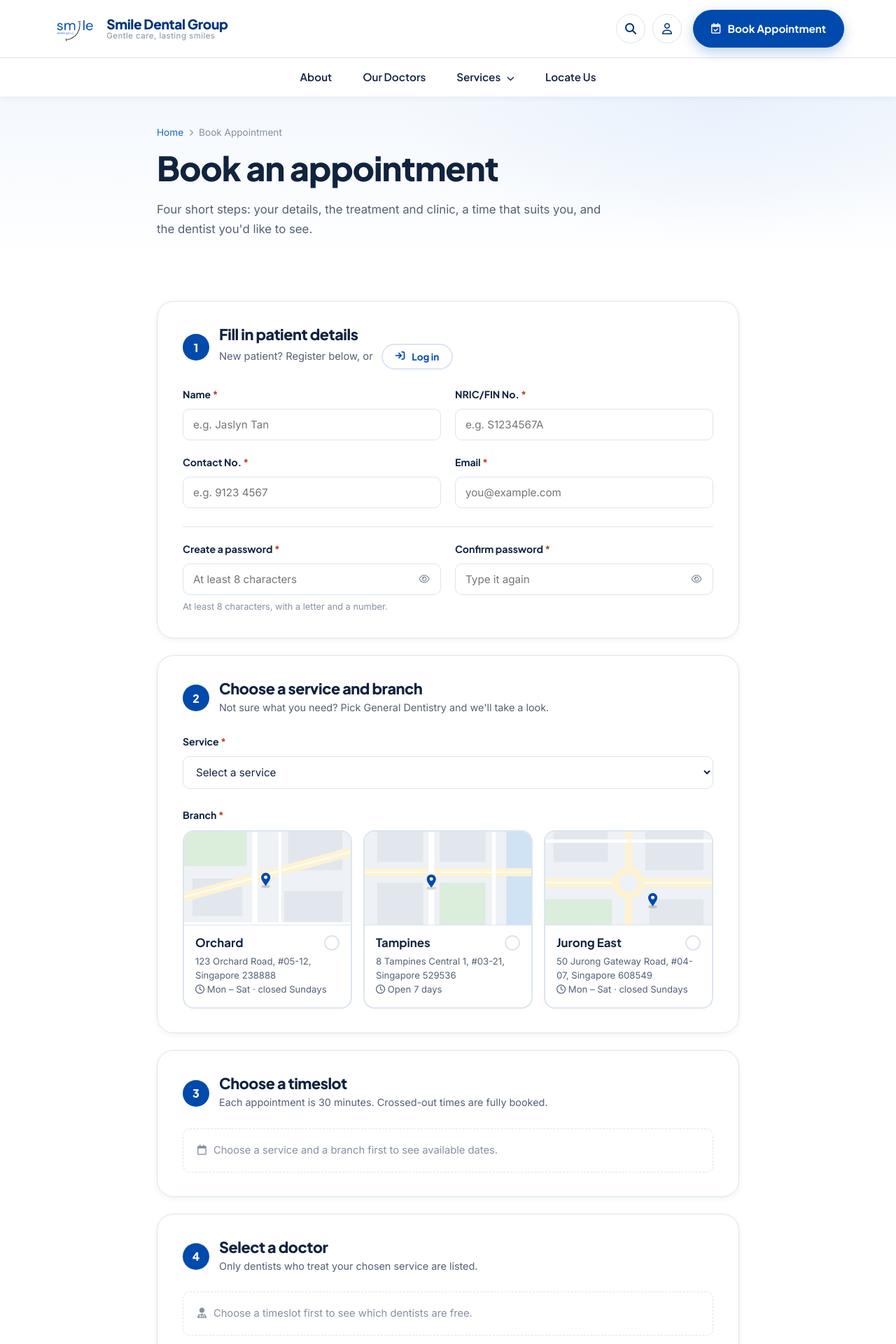
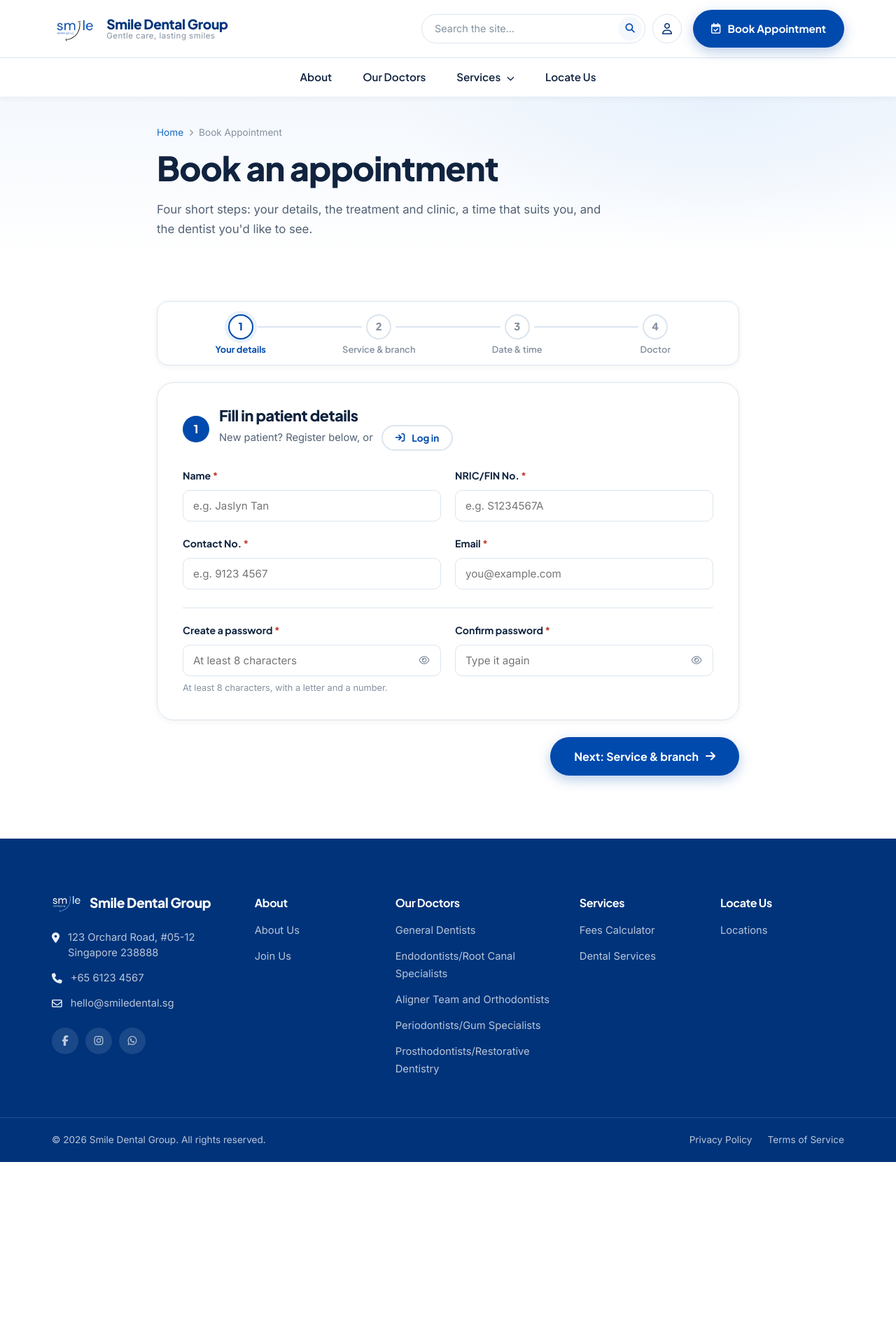
Before and after one commit to jolintohzl/ie4727-dental, a PHP site: page /appointment.html in a window 1280 px wide. Shown: the top 1920 px of the page at 70% size. After the commit the page ends 1660 px from the top, so only its background shows below. Run offline with PHP 8.4, Linux system fonts and the light colour scheme; data comes from the database, SQL or seed files in the repository; some libraries are stand-ins or nearby versions.

Commit message:
edit book appt routing + navbar

```diff
--- a/appointment.html
+++ b/appointment.html
@@ -37,9 +37,14 @@
             </a>
 
             <div class="nav-actions">
-                <button class="icon-btn" id="searchToggle" aria-label="Search">
-                    <i class="fa-solid fa-magnifying-glass"></i>
-                </button>
+                <!-- Search box (sends ?q= to search.html) -->
+                <form class="nav-search" action="search.html" method="get" role="search">
+                    <input type="search" name="q" placeholder="Search the site…"
+                           aria-label="Search the website" autocomplete="off" maxlength="80" required>
+                    <button type="submit" aria-label="Search">
+                        <i class="fa-solid fa-magnifying-glass"></i>
+                    </button>
+                </form>
 
                 <a href="dashboard.html" class="icon-btn" id="accountBtn" aria-label="My account">
                     <i class="fa-regular fa-user"></i>
@@ -63,6 +68,15 @@
     <!-- ---------- BOTTOM ROW: centered menu ---------- -->
     <nav class="nav-bottom" id="mainNav">
         <div class="container">
+            <!-- phones only: the top row has no room for the search box -->
+            <form class="nav-search nav-search-mobile" action="search.html" method="get" role="search">
+                <input type="search" name="q" placeholder="Search the site…"
+                       aria-label="Search the website" autocomplete="off" maxlength="80" required>
+                <button type="submit" aria-label="Search">
+                    <i class="fa-solid fa-magnifying-glass"></i>
+                </button>
+            </form>
+
             <ul class="nav-menu">
                 <li><a href="about-us.html">About</a></li>
 
@@ -108,7 +122,7 @@
 
 
 <!-- ==========================================================
-     2. BOOKING FORM  (one continuous page, steps 1 – 4)
+     2. BOOKING FORM  (steps 1 – 4, one "page" at a time)
      Everything inside is filled in by js/appointment.js using
      the services, branches and doctors from api/options.php.
      ========================================================== -->
@@ -117,10 +131,31 @@
 
         <div class="alert alert-error" id="bookingLoadError" role="alert" hidden></div>
 
+        <!-- Progress timeline: 1 ── 2 ── 3 ── 4
+             Only one step of the form shows at a time. js/appointment.js marks the
+             current step (is-active), finished steps (is-done) and steps that
+             can't be opened yet (is-locked). -->
+        <nav class="booking-steps" id="bookingSteps" aria-label="Booking progress">
+            <ol>
+                <li data-panel="stepDetails">
+                    <a href="#step-1"><span class="step-dot">1</span><span class="step-label">Your details</span></a>
+                </li>
+                <li data-panel="stepService">
+                    <a href="#step-2"><span class="step-dot">2</span><span class="step-label">Service &amp; branch</span></a>
+                </li>
+                <li data-panel="stepTime">
+                    <a href="#step-3"><span class="step-dot">3</span><span class="step-label">Date &amp; time</span></a>
+                </li>
+                <li data-panel="stepDoctor">
+                    <a href="#step-4"><span class="step-dot">4</span><span class="step-label">Doctor</span></a>
+                </li>
+            </ol>
+        </nav>
+
         <form id="bookingForm" novalidate>
 
             <!-- ---------- STEP 1: patient details ---------- -->
-            <div class="panel" id="stepDetails">
+            <div class="panel" id="stepDetails" data-step="1">
                 <div class="panel-head">
                     <span class="step-number">1</span>
                     <div>
@@ -199,7 +234,7 @@
 
 
             <!-- ---------- STEP 2: service + branch ---------- -->
-            <div class="panel" id="stepService">
+            <div class="panel" id="stepService" data-step="2" hidden>
                 <div class="panel-head">
                     <span class="step-number">2</span>
                     <div>
@@ -228,7 +263,7 @@
 
 
             <!-- ---------- STEP 3: date + time ---------- -->
-            <div class="panel" id="stepTime">
+            <div class="panel" id="stepTime" data-step="3" hidden>
                 <div class="panel-head">
                     <span class="step-number">3</span>
                     <div>
@@ -259,7 +294,7 @@
 
 
             <!-- ---------- STEP 4: doctor ---------- -->
-            <div class="panel" id="stepDoctor">
+            <div class="panel" id="stepDoctor" data-step="4" hidden>
                 <div class="panel-head">
                     <span class="step-number">4</span>
                     <div>
@@ -281,8 +316,8 @@
             </div>
 
 
-            <!-- ---------- SUMMARY + CONFIRM ---------- -->
-            <div class="panel" id="stepConfirm">
+            <!-- ---------- SUMMARY (shown on step 4, under the doctors) ---------- -->
+            <div class="panel" id="stepConfirm" data-step="4" hidden>
                 <div class="panel-head">
                     <span class="step-number"><i class="fa-solid fa-check"></i></span>
                     <div>
@@ -294,13 +329,23 @@
 
                 <div class="alert alert-error" id="bookingError" role="alert" hidden></div>
 
-                <button type="submit" class="btn btn-primary btn-lg btn-block" id="confirmBtn">
-                    <i class="fa-regular fa-calendar-check"></i> Confirm booking
-                </button>
                 <p class="form-note">
                     Need to change something later? You can reschedule or cancel from
                     <a href="dashboard.html">My Account</a>.
                 </p>
+            </div>
+
+            <!-- ---------- BACK / NEXT ---------- -->
+            <div class="wizard-nav">
+                <button type="button" class="btn btn-outline btn-lg" id="backBtn" hidden>
+                    <i class="fa-solid fa-arrow-left"></i> Back
+                </button>
+                <button type="button" class="btn btn-primary btn-lg" id="nextBtn">
+                    <span id="nextLabel">Next</span> <i class="fa-solid fa-arrow-right"></i>
+                </button>
+                <button type="submit" class="btn btn-primary btn-lg" id="confirmBtn" hidden>
+                    <i class="fa-regular fa-calendar-check"></i> Confirm booking
+                </button>
             </div>
 
         </form>
--- a/style.css
+++ b/style.css
@@ -1594,13 +1594,58 @@ ul { list-style: none; }
 }
 
 
-/* ---------- Navbar: search bar that drops down under the top row ---------- */
-.search-panel {
-    border-bottom: 1px solid var(--line);
+/* ---------- Navbar: search box, in line with the profile icon ---------- */
+.nav-actions {
+    flex: 1;                    /* take the free space so the search box can grow */
+    justify-content: flex-end;
+}
+
+.nav-search {
+    display: flex;
+    align-items: center;
+    flex: 1;
+    min-width: 140px;
+    max-width: 320px;
+    height: 42px;
+    padding: 0 4px 0 18px;
+    background: var(--white);
+    border: 1px solid var(--line);
+    border-radius: 999px;
+    transition: border-color .2s ease, box-shadow .2s ease;
+}
+.nav-search:hover { border-color: var(--blue-500); }
+.nav-search:focus-within {
+    border-color: var(--blue-700);
+    box-shadow: 0 0 0 3px var(--blue-100);
+}
+
+.nav-search input {
+    flex: 1;
+    min-width: 0;
+    border: 0;
+    outline: none;
+    background: transparent;
+    font: inherit;
+    font-size: .9rem;
+    color: var(--ink);
+}
+.nav-search input::placeholder { color: var(--muted); }
+
+.nav-search button {
+    flex: none;
+    width: 34px;
+    height: 34px;
+    border: 0;
+    border-radius: 50%;
     background: var(--blue-50);
-    padding: 16px 0;
-    animation: dropdown-fade .2s ease;
-}
+    color: var(--blue-700);
+    cursor: pointer;
+    transition: background .2s ease, color .2s ease;
+}
+.nav-search button:hover { background: var(--blue-700); color: var(--white); }
+
+/* second copy inside the mobile menu — hidden on bigger screens */
+.nav-search-mobile { display: none; }
 
 @keyframes dropdown-fade {
     from { opacity: 0; transform: translateY(-6px); }
@@ -1885,6 +1930,103 @@ body.modal-open { overflow: hidden; }
     margin: 6px 0 0;
 }
 
+/* Progress timeline  1 ── 2 ── 3 ── 4 */
+.booking-steps {
+    margin-bottom: 24px;
+    padding: 18px 20px 14px;
+    background: var(--white);
+    border: 1px solid var(--line);
+    border-radius: var(--radius);
+    box-shadow: var(--shadow-sm);
+}
+
+.booking-steps ol {
+    display: flex;
+    list-style: none;
+}
+
+.booking-steps li {
+    position: relative;
+    flex: 1;
+    text-align: center;
+}
+
+/* the line joining each dot to the next one */
+.booking-steps li:not(:last-child)::after {
+    content: "";
+    position: absolute;
+    top: 17px;
+    left: calc(50% + 24px);
+    right: calc(-50% + 24px);
+    height: 2px;
+    border-radius: 2px;
+    background: var(--line);
+    transition: background .3s ease;
+}
+.booking-steps li.is-done:not(:last-child)::after { background: var(--blue-700); }
+
+.booking-steps a {
+    display: inline-flex;
+    flex-direction: column;
+    align-items: center;
+    gap: 6px;
+    color: var(--muted);
+}
+
+.step-dot {
+    width: 36px;
+    height: 36px;
+    display: grid;
+    place-items: center;
+    border: 2px solid var(--line);
+    border-radius: 50%;
+    background: var(--white);
+    font-family: 'Plus Jakarta Sans', sans-serif;
+    font-weight: 800;
+    font-size: .92rem;
+    color: var(--muted);
+    transition: all .25s ease;
+}
+
+.step-label {
+    font-family: 'Plus Jakarta Sans', sans-serif;
+    font-size: .8rem;
+    font-weight: 600;
+    line-height: 1.3;
+}
+
+.booking-steps a:hover .step-dot { border-color: var(--blue-500); color: var(--blue-700); }
+
+/* finished: filled blue with a tick */
+.booking-steps li.is-done .step-dot {
+    background: var(--blue-700);
+    border-color: var(--blue-700);
+    color: var(--white);
+}
+.booking-steps li.is-done .step-label { color: var(--ink); }
+
+/* the step being shown: blue ring */
+.booking-steps li.is-active .step-dot {
+    border-color: var(--blue-700);
+    color: var(--blue-700);
+    box-shadow: 0 0 0 5px var(--blue-100);
+}
+.booking-steps li.is-done.is-active .step-dot { color: var(--white); }
+.booking-steps li.is-active .step-label { color: var(--blue-700); font-weight: 700; }
+
+/* steps you can't open yet (an earlier step isn't finished) */
+.booking-steps li.is-locked a { cursor: not-allowed; }
+.booking-steps li.is-locked a:hover .step-dot { border-color: var(--line); color: var(--muted); }
+
+/* Back / Next under each step */
+.wizard-nav {
+    display: flex;
+    gap: 12px;
+    margin-top: 24px;
+}
+.wizard-nav #nextBtn,
+.wizard-nav #confirmBtn { margin-left: auto; }
+
 /* Branch cards — a radio button dressed up as a card */
 .choice-grid {
     display: grid;
@@ -2338,11 +2480,20 @@ body.modal-open { overflow: hidden; }
 
 /* ---------- Responsive ---------- */
 @media (max-width: 992px) {
+    .logo-tagline { display: none; }     /* makes room for the search box */
     .schedule-grid { grid-template-columns: 1fr; }
     .calendar { max-width: 420px; }
 }
 
 @media (max-width: 768px) {
+    /* the search box moves from the top row into the hamburger menu */
+    .nav-actions .nav-search { display: none; }
+    .nav-search-mobile {
+        display: flex;
+        max-width: none;
+        margin: 14px 0 4px;
+    }
+
     .panel { padding: 24px 20px; }
     .panel-head { align-items: flex-start; }
     .choice-grid,
@@ -2351,6 +2502,12 @@ body.modal-open { overflow: hidden; }
     .calendar { max-width: none; }
 
     .modal { padding: 34px 22px 26px; }
+
+    .booking-steps { padding: 12px 8px 10px; }
+    .wizard-nav .btn { flex: 1; padding-left: 16px; padding-right: 16px; }
+    .step-dot   { width: 32px; height: 32px; font-size: .85rem; }
+    .step-label { font-size: .7rem; }
+    .booking-steps li:not(:last-child)::after { top: 15px; left: calc(50% + 21px); right: calc(-50% + 21px); }
 
     .profile-form .form-field { grid-template-columns: 1fr; }
     .profile-form .form-field label { margin-bottom: 8px; }
```
Also changed, not shown: about-us.html (+17 -3 lines), dashboard.html (+17 -3 lines), doctors.html (+17 -3 lines), fees-calculator.html (+17 -3 lines), index.html (+17 -3 lines), js/appointment.js (+178 -21 lines), js/site.js (+14 -47 lines), locate-us.html (+17 -3 lines), search.html (+17 -3 lines), services.html (+17 -3 lines), README.md.
